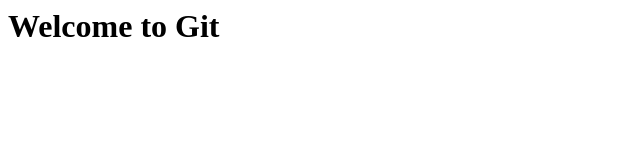
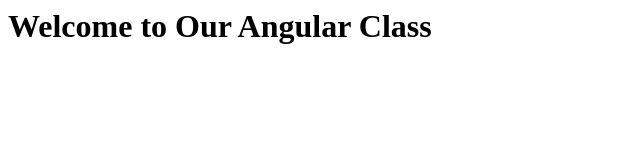
Before and after one commit to Abuzz26/BootsrapFirst, a plain HTML site: page index.html in a window 1280 px wide. Shown: the whole page, without its empty margins (0-640 px from the left). Drawn offline with Linux system fonts and the light colour scheme.

Commit message:
new changes

```diff
--- a/index.html
+++ b/index.html
@@ -2,6 +2,6 @@
 <head>
 </head>
 <body>
-<h1>Welcome to Git</h1>
+<h1>Welcome to Our Angular Class</h1>
 </body>
 </html>
```
